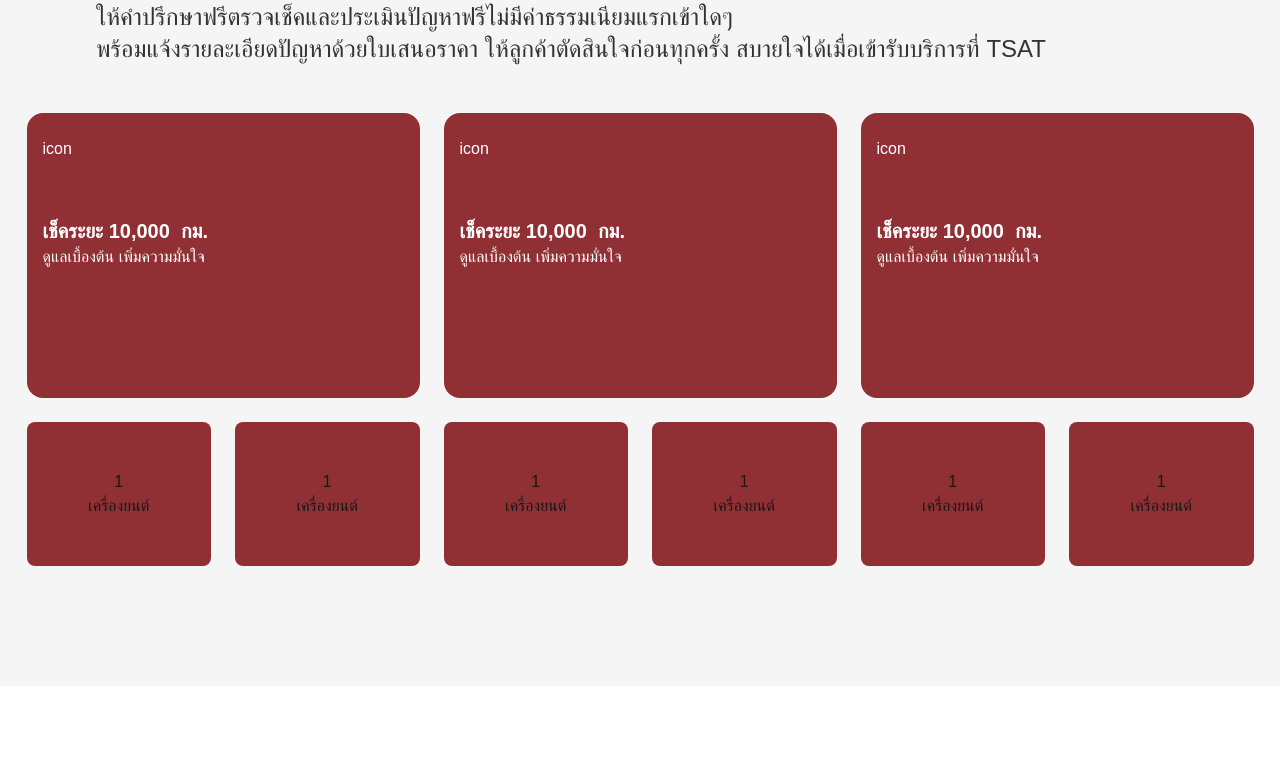
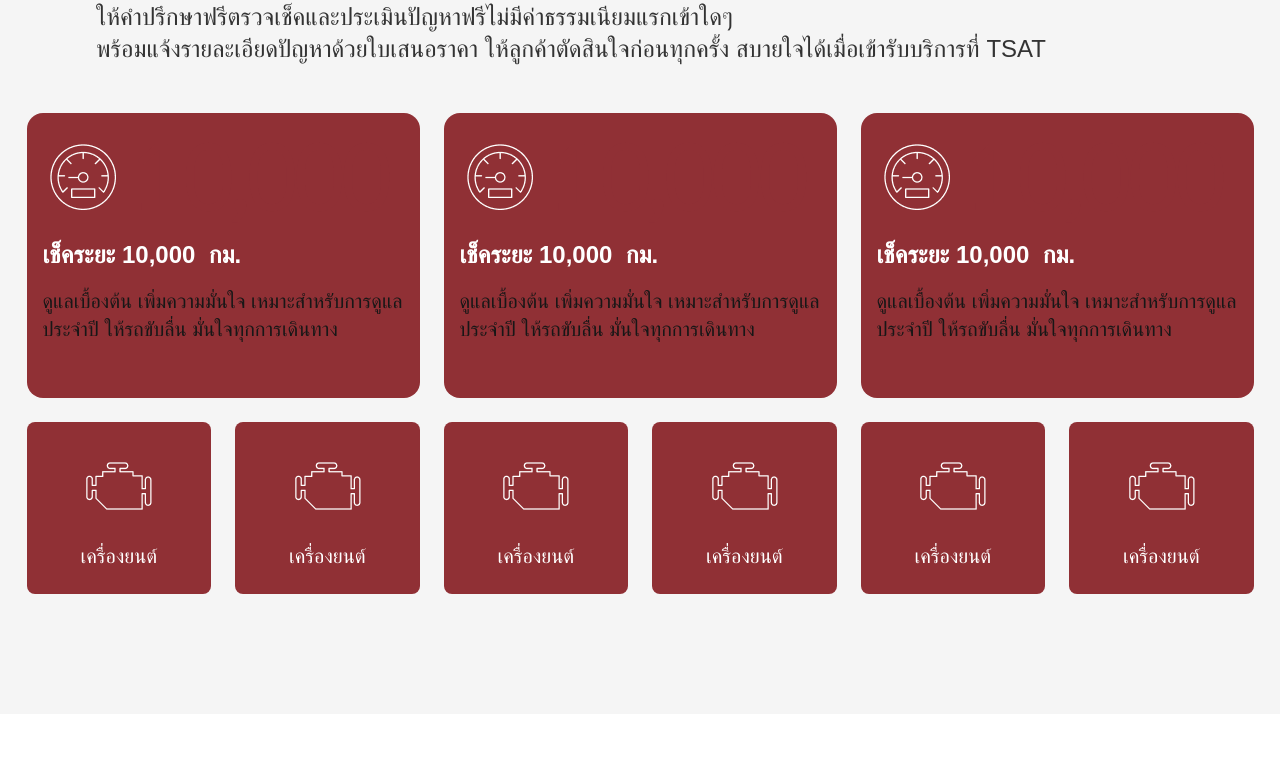
Before and after one commit to RachaponKjr/TSAT, a Next.js app in the folder tsat-frontend-project/: page /service in a window 1280 px wide. Shown: the part 1575-2357 px from the top of the page. Built offline with nearby package versions, Linux system fonts and the light colour scheme; a web font is replaced by a local one.

Commit message:
fix: card ratio

```diff
--- a/tsat-frontend-project/src/components/cardServices.tsx
+++ b/tsat-frontend-project/src/components/cardServices.tsx
@@ -6,13 +6,16 @@ export default function cardServices() {
     <div>
       <div className="w-[393px] mt-12 h-[285px] rounded-2xl bg-[#903035]">
         <div className="px-4 py-6 ">
-          <div className="text-white w-20 h-20">icon</div>
-          <div className="text-white text-xl font-bold">
+          <img src="../images/kilo-check.png" alt="Description of image" />
+          <div className="text-white mt-4 text-2xl font-bold">
             เช็คระยะ 10,000  กม.
           </div>
-          <div className="text-white">ดูแลเบื้องต้น เพิ่มความมั่นใจ </div>
+          <div className="text-xl mt-4">
+            ดูแลเบื้องต้น เพิ่มความมั่นใจ เหมาะสำหรับการดูแลประจำปี ให้รถขับลื่น
+            มั่นใจทุกการเดินทาง
+          </div>
         </div>
-      </div>{' '}
+      </div>
       <div className="grid grid-cols-2 gap-6 py-6">
         <SubCardServices />
         <SubCardServices />
--- a/tsat-frontend-project/src/components/subCardServices.tsx
+++ b/tsat-frontend-project/src/components/subCardServices.tsx
@@ -2,9 +2,15 @@ import React from 'react';
 
 export default function subCardServices() {
   return (
-    <div className="bg-[#903035] mx-auto w-full  rounded-lg  py-12">
-      <div className="text-center">1</div>
-      <div className="text-center">เครื่องยนต์</div>
+    <div className="bg-[#903035] mx-auto w-full rounded-lg py-6">
+      <div>
+        <img
+          src="../images/machine.png"
+          alt="Description of image"
+          className="mx-auto"
+        />
+      </div>
+      <div className="text-center text-xl text-white mt-4">เครื่องยนต์</div>
     </div>
   );
 }
```
Also changed, not shown: tsat-frontend-project/public/images/kilo-check.png (added), tsat-frontend-project/public/images/machine.png (added).
